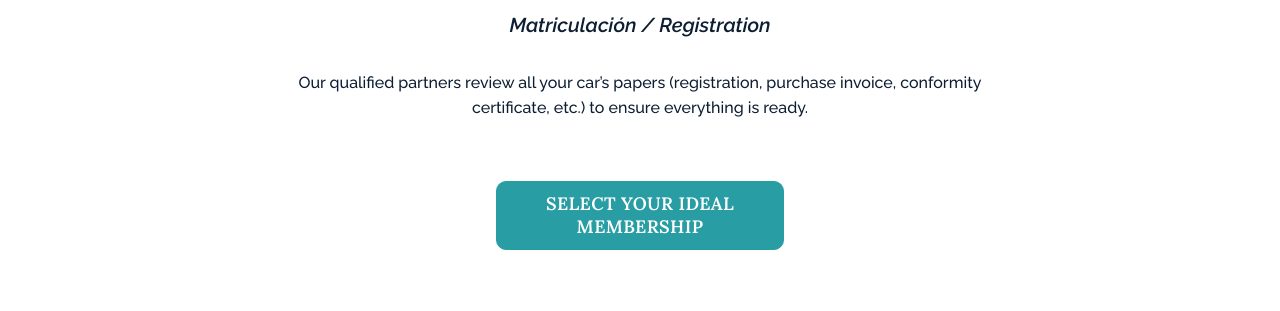
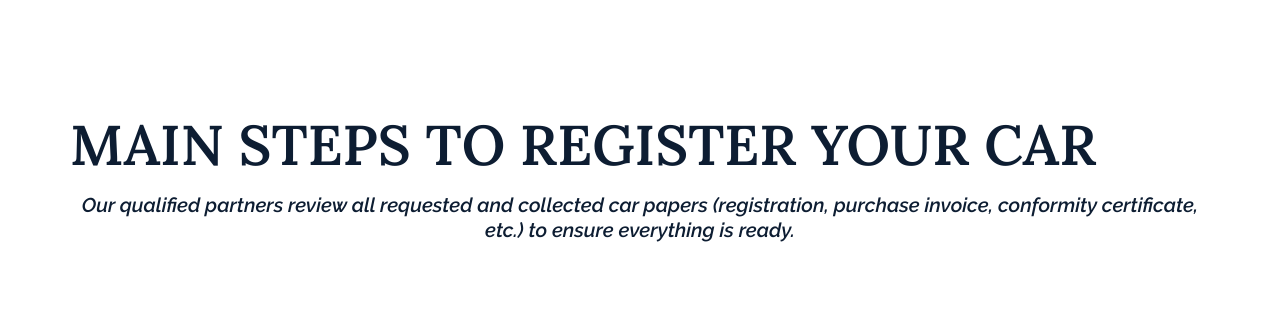
Before and after one commit to gyorgynagy1986/allincosta, a website: page services/car-assistance.html in a window 1280 px wide. Shown: the part 632-943 px from the top of the page. Drawn offline with nearby package versions, Linux system fonts and the light colour scheme.

```diff
--- a/services/car-assistance.html
+++ b/services/car-assistance.html
@@ -298,18 +298,6 @@
         <div class="container">
           <div class="inner">
             <h3>Car Assistance</h3>
-            <h4>Matriculación / Registration</h4>
-            <p>
-              Our qualified partners review all your car’s papers (registration,
-              purchase invoice, conformity certificate, etc.) to ensure
-              everything is ready.
-            </p>
-            <a
-              href="/coming-soon.html"
-              class="primary-link blue center"
-              title="Select your membership"
-              >Select your ideal membership</a
-            >
           </div>
         </div>
       </section>
@@ -708,7 +696,20 @@
       <!-- Process Overview -->
       <section class="steps">
         <div class="container">
-          <h2>Main steps of car assistance</h2>
+          <h2 style="margin-bottom: 1rem">Main steps to register your car</h2>
+          <div style="text-align: center; margin-bottom: 2rem">
+            <h4
+              style="
+                font-weight: 600;
+                font-style: italic;
+                margin-bottom: 4.4rem;
+              "
+            >
+              Our qualified partners review all requested and collected car
+              papers (registration, purchase invoice, conformity certificate,
+              etc.) to ensure everything is ready.
+            </h4>
+          </div>
 
           <div class="item">
             <div class="line"></div>
@@ -770,6 +771,12 @@
             </div>
           </div>
         </div>
+        <a
+          href="/coming-soon.html"
+          class="primary-link blue center"
+          title="Select your membership"
+          >Select your ideal membership</a
+        >
       </section>
 
       <!-- Who is this service for? -->
```
